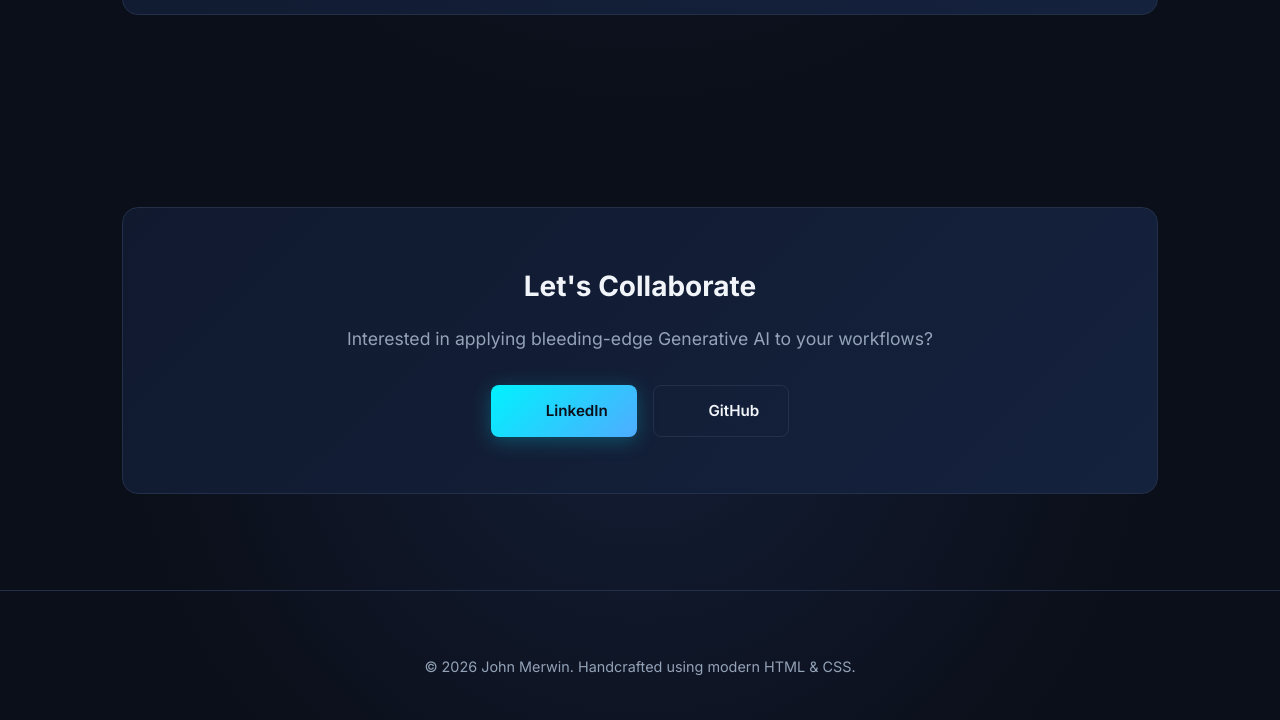
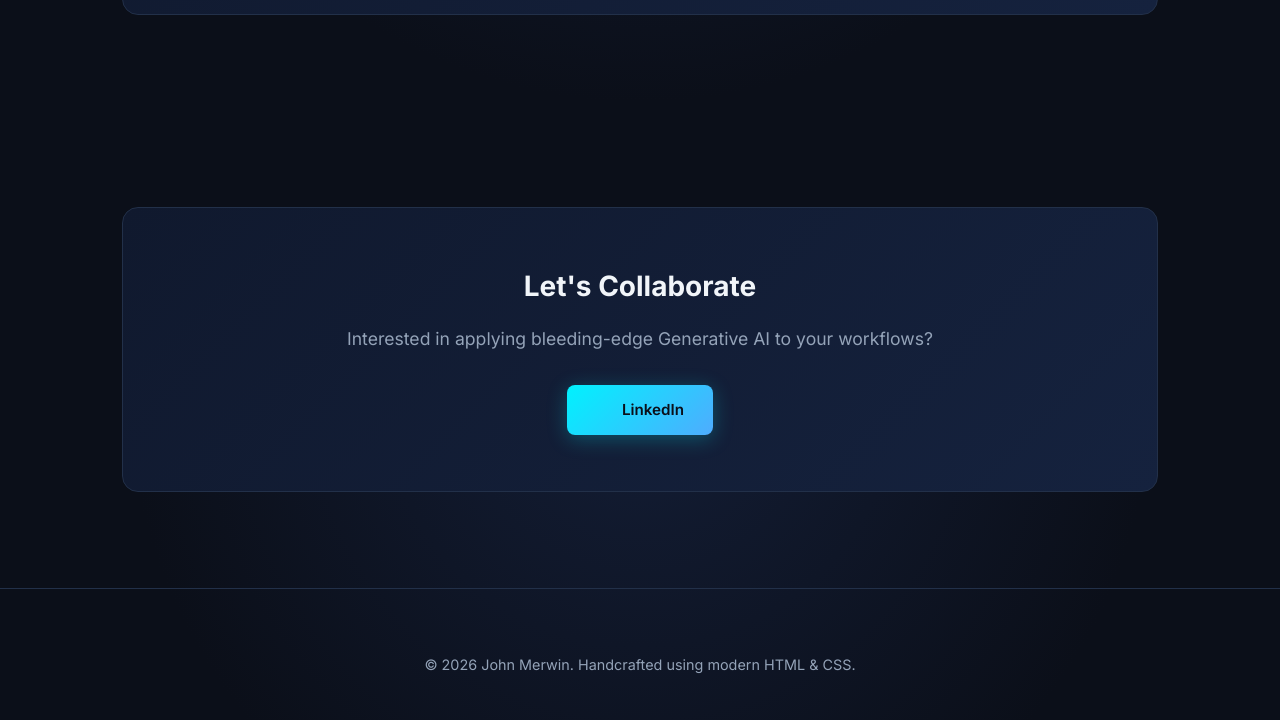
Before and after one commit to john-merwin-ai/john-merwin-ai.github.io, a plain HTML site: page index.html in a window 1280 px wide. Shown: the part 3610-4330 px from the top of the page. Drawn offline with nearby package versions, Linux system fonts and the light colour scheme.

Commit message:
No GitHub button

```diff
--- a/index.html
+++ b/index.html
@@ -261,10 +261,10 @@
                     <a class="button primary" href="https://www.linkedin.com/in/john-merwin-ai" target="_blank">
                         <i data-lucide="linkedin"></i> LinkedIn
                     </a>
-                    <a class="button secondary" href="https://github.com/john-merwin-ai" target="_blank">
+<!--                     <a class="button secondary" href="https://github.com/john-merwin-ai" target="_blank">
                         <i data-lucide="github"></i> GitHub
                     </a>
-                </div>
+ -->                </div>
             </div>
         </section>
 
```
